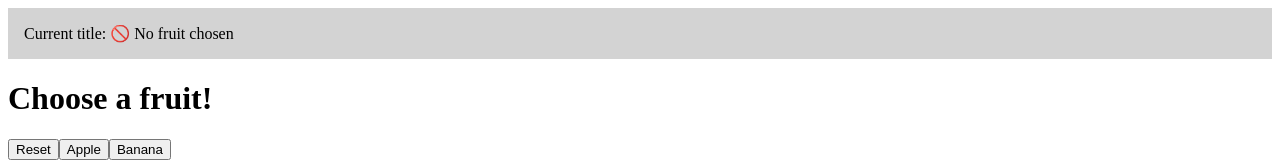
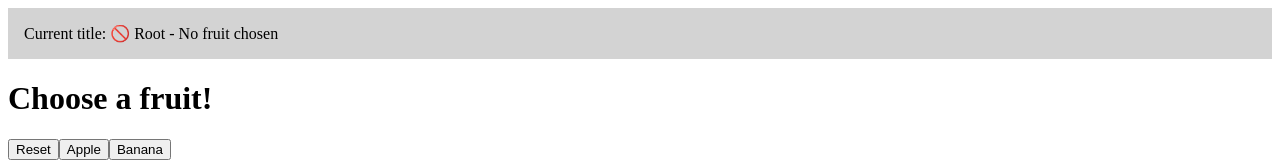
Before and after one commit to ridwanrsk/hoofd-usetitle-fix-experiment, a React (Vite) app: page / in a window 1280 px wide. Shown: the top 162 px of the page. Built offline with nearby package versions, Linux system fonts and the light colour scheme.

Commit message:
fix: add root / child marker

```diff
--- a/src/App.jsx
+++ b/src/App.jsx
@@ -5,7 +5,7 @@ import { useEffect } from "react";
 function App() {
   const [fruit, setFruit] = useState();
 
-  useTitle("🚫 No fruit chosen");
+  useTitle("🚫 Root - No fruit chosen");
 
   return (
     <>
@@ -23,14 +23,16 @@ function App() {
 }
 
 function Apple() {
-  useTitle("🍎 Apple");
+  useTitle("🍎 Child - Apple");
   return (
-    <div style={{ background: "lightpink", padding: 16 }}>Hello from apple!</div>
+    <div style={{ background: "lightpink", padding: 16 }}>
+      Hello from apple!
+    </div>
   );
 }
 
 function Banana() {
-  useTitle("🍌 Banana");
+  useTitle("🍌 Child - Banana");
   return (
     <div style={{ background: "yellow", padding: 16 }}>Hello from banana!</div>
   );
```
